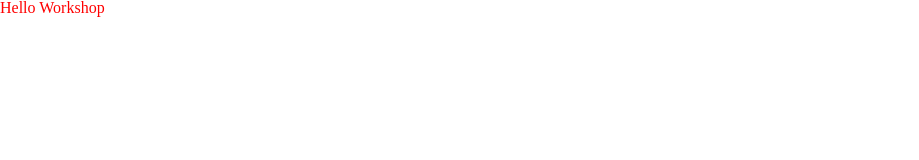
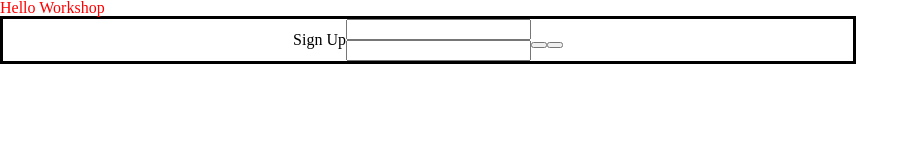
Before and after one commit to RedaHamouche/WorkShopDesign, a website built with Parcel: page src/index.html in a window 1280 px wide. Shown: the whole page, without its empty margins (0-919 px from the left). Built offline with nearby package versions, Linux system fonts and the light colour scheme.

Commit message:
start form

```diff
--- a/src/index.html
+++ b/src/index.html
@@ -11,5 +11,27 @@
   <body>
     <h1 class="test">Hello Workshop</h1>
 
+    <form id="test" class="form">
+      <div>
+        <p class="title">Sign Up</p>
+      </div>
+      <div>
+        <p>
+          <label class="label"></label>
+          <input class="input" />
+        </p>
+        <p>
+          <label class="label"></label>
+          <input class="input" />
+        </p>
+      </div>
+      <div>
+        <button type="checkbox" />
+      </div>
+      <div>
+        <button></button>
+        <link />
+      </div>
+    </form>
   </body>
 </html>
--- a/src/javascript/script.js
+++ /dev/null
@@ -1 +0,0 @@
-console.log("hello curieux");
--- a/src/scss/components/_form.scss
+++ b/src/scss/components/_form.scss
@@ -0,0 +1,15 @@
+.form {
+  display: flex;
+  justify-content: center;
+  align-items: center;
+  flex-wrap: wrap;
+  max-width: 600px;
+  max-height: 600px;
+  padding: 0 125px 0 125px;
+  border: black 3px solid;
+}
+.title {
+  width: 100%;
+}
+.label {
+}
```
Also changed, not shown: src/scss/components/_input.scss (added), 1 other file.
